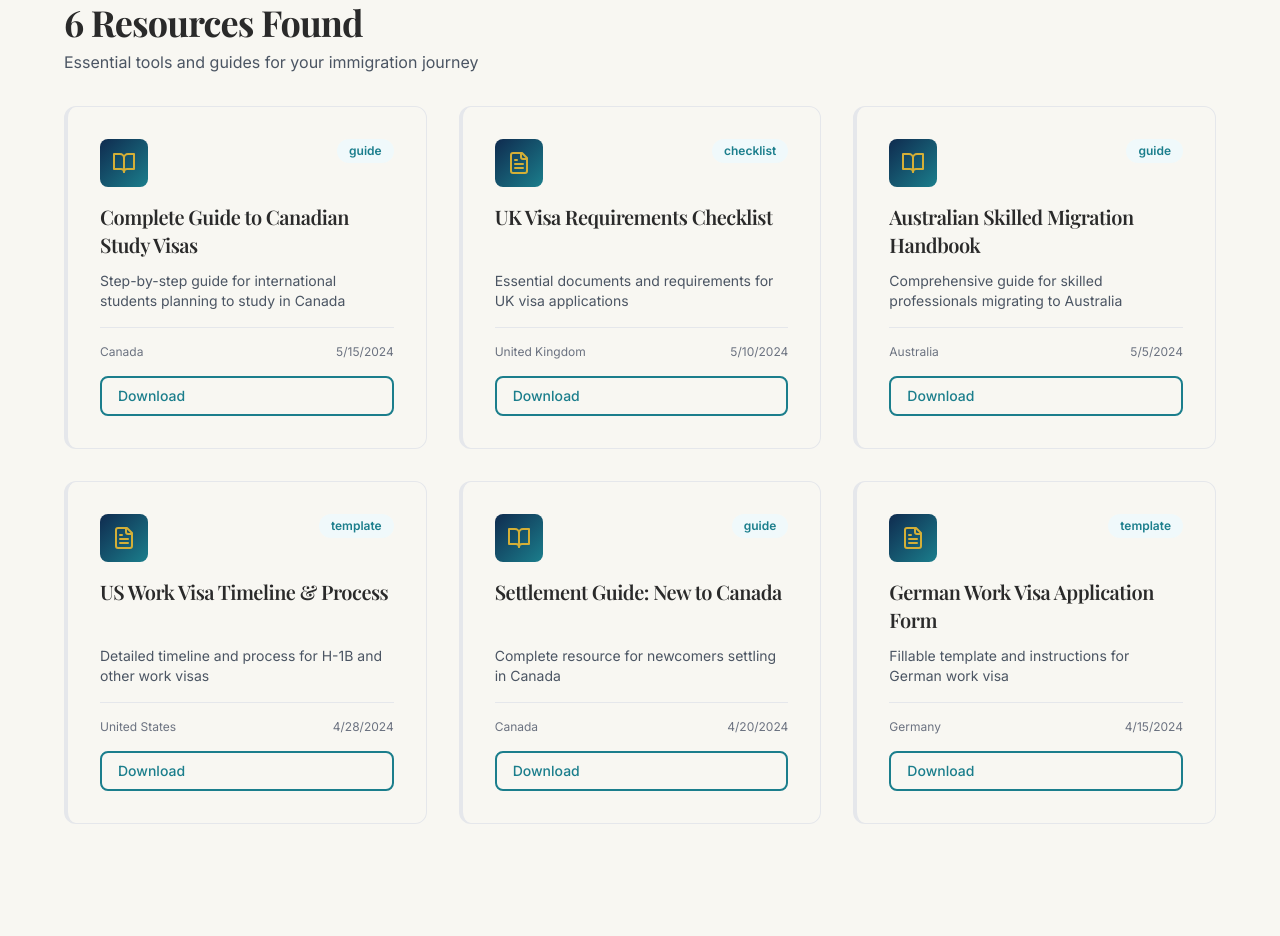
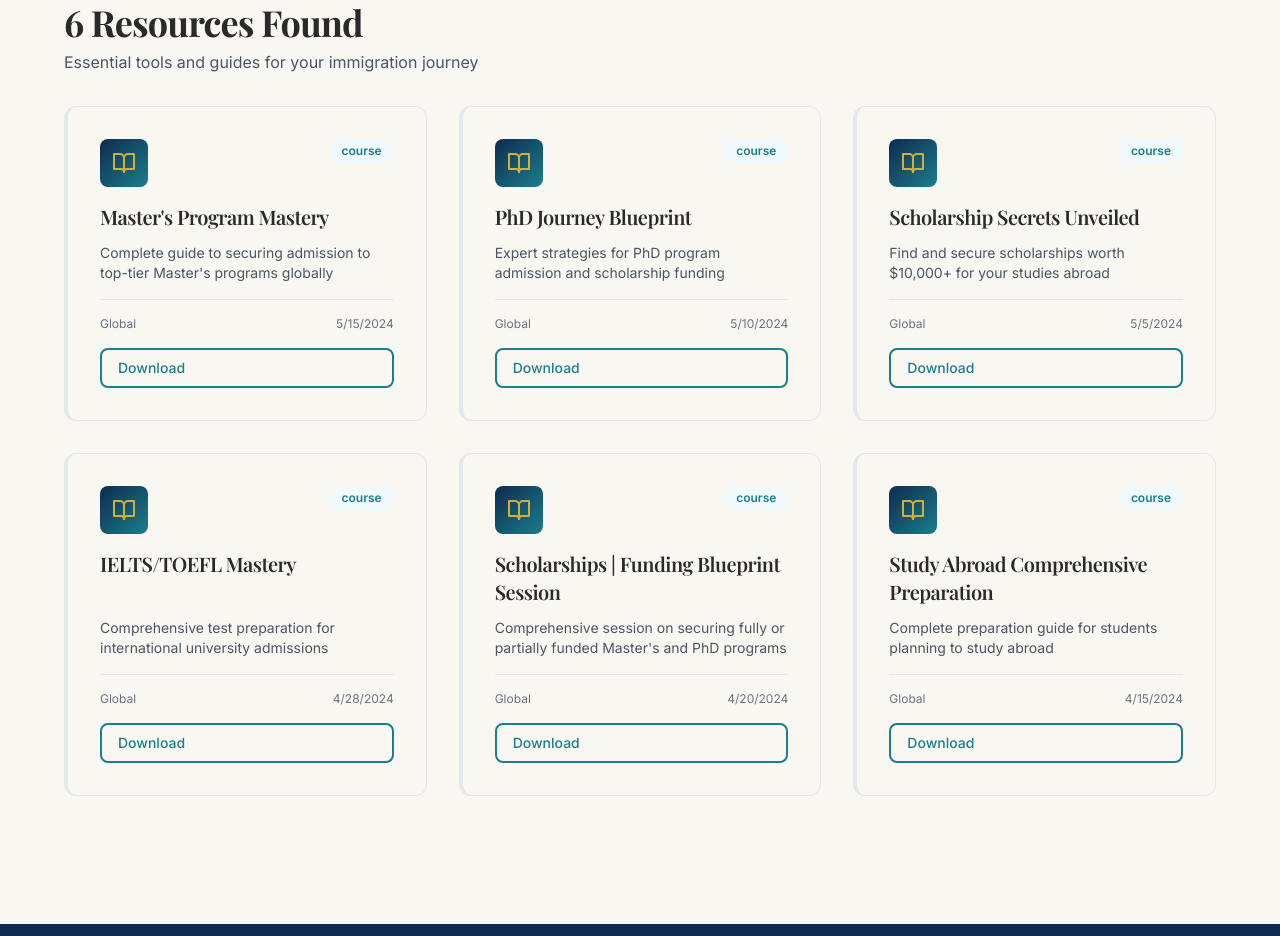
Before and after one commit to Sdboot/Meridian-Bridge, a Next.js app: page /resources in a window 1280 px wide. Shown: the part 940-1876 px from the top of the page. Built offline with nearby package versions, Linux system fonts and the light colour scheme.

Commit message:
Replace immigration resources with study abroad recommended courses

```diff
--- a/src/app/resources/page.tsx
+++ b/src/app/resources/page.tsx
@@ -12,57 +12,57 @@ export default function ResourcesPage() {
   const resources = [
     {
       id: 1,
-      title: 'Complete Guide to Canadian Study Visas',
-      description: 'Step-by-step guide for international students planning to study in Canada',
-      type: 'guide',
-      country: 'Canada',
+      title: 'Master\'s Program Mastery',
+      description: 'Complete guide to securing admission to top-tier Master\'s programs globally',
+      type: 'course',
+      country: 'Global',
       date: '2024-05-15',
       icon: BookOpen,
     },
     {
       id: 2,
-      title: 'UK Visa Requirements Checklist',
-      description: 'Essential documents and requirements for UK visa applications',
-      type: 'checklist',
-      country: 'United Kingdom',
+      title: 'PhD Journey Blueprint',
+      description: 'Expert strategies for PhD program admission and scholarship funding',
+      type: 'course',
+      country: 'Global',
       date: '2024-05-10',
-      icon: FileText,
+      icon: BookOpen,
     },
     {
       id: 3,
-      title: 'Australian Skilled Migration Handbook',
-      description: 'Comprehensive guide for skilled professionals migrating to Australia',
-      type: 'guide',
-      country: 'Australia',
+      title: 'Scholarship Secrets Unveiled',
+      description: 'Find and secure scholarships worth $10,000+ for your studies abroad',
+      type: 'course',
+      country: 'Global',
       date: '2024-05-05',
       icon: BookOpen,
     },
     {
       id: 4,
-      title: 'US Work Visa Timeline & Process',
-      description: 'Detailed timeline and process for H-1B and other work visas',
-      type: 'template',
-      country: 'United States',
+      title: 'IELTS/TOEFL Mastery',
+      description: 'Comprehensive test preparation for international university admissions',
+      type: 'course',
+      country: 'Global',
       date: '2024-04-28',
-      icon: FileText,
+      icon: BookOpen,
     },
     {
       id: 5,
-      title: 'Settlement Guide: New to Canada',
-      description: 'Complete resource for newcomers settling in Canada',
-      type: 'guide',
-      country: 'Canada',
+      title: 'Scholarships | Funding Blueprint Session',
+      description: 'Comprehensive session on securing fully or partially funded Master\'s and PhD programs',
+      type: 'course',
+      country: 'Global',
       date: '2024-04-20',
       icon: BookOpen,
     },
     {
       id: 6,
-      title: 'German Work Visa Application Form',
-      description: 'Fillable template and instructions for German work visa',
-      type: 'template',
-      country: 'Germany',
+      title: 'Study Abroad Comprehensive Preparation',
+      description: 'Complete preparation guide for students planning to study abroad',
+      type: 'course',
+      country: 'Global',
       date: '2024-04-15',
-      icon: FileText,
+      icon: BookOpen,
     },
   ];
 
```
